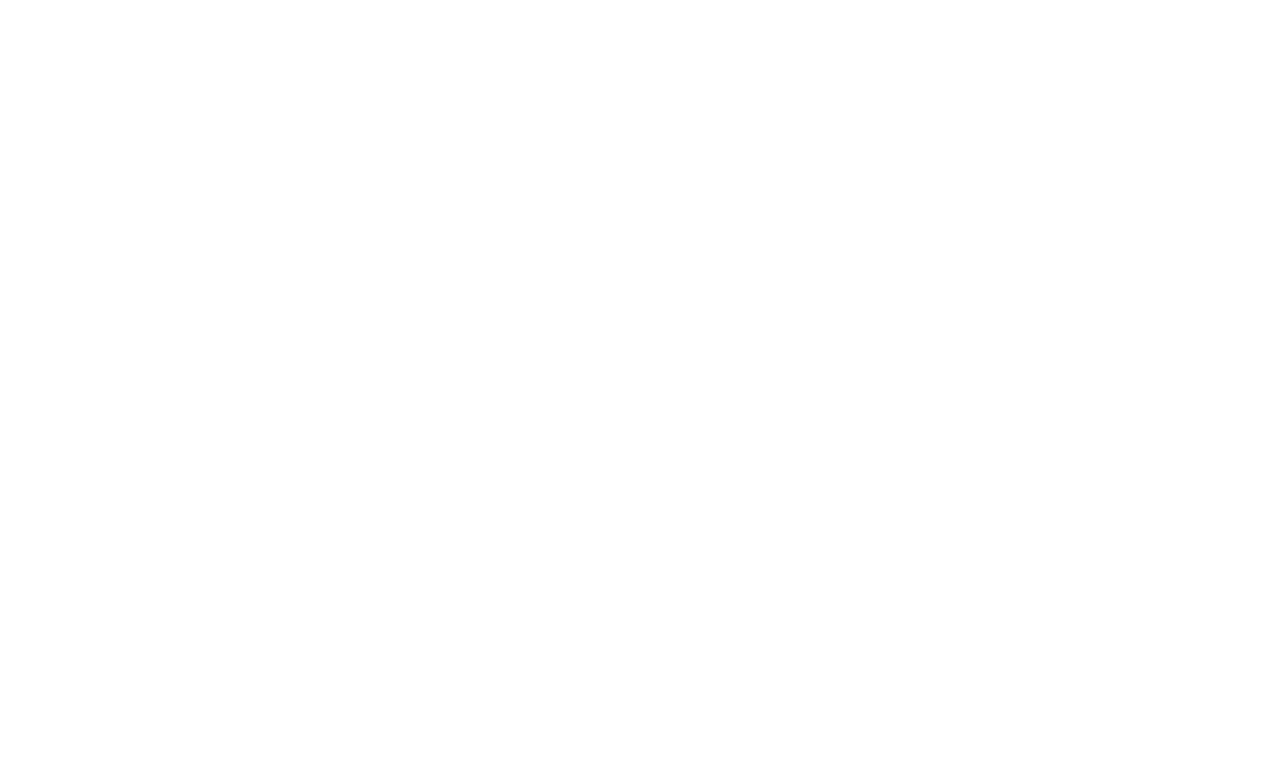
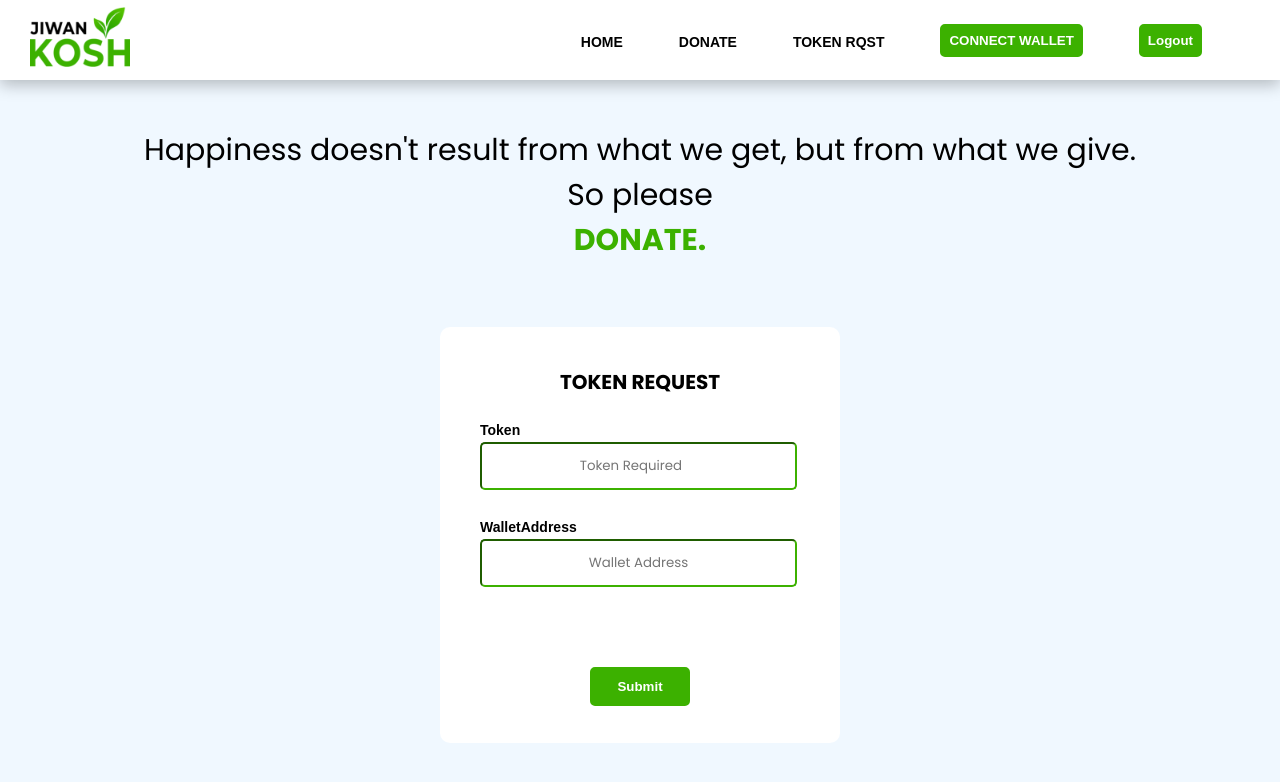
Before and after one commit to sandeshstha1222/JIWAN_KOSH_PROJECT, a React (Create React App) app in the folder frontend/: page /tokenrequest in a window 1280 px wide. Before the commit this address had no page. Shown: the top 782 px of the page. Built offline with nearby package versions, Linux system fonts and the light colour scheme.

Commit message:
Donor Token Request Created

```diff
--- a/frontend/src/App.js
+++ b/frontend/src/App.js
@@ -5,7 +5,8 @@
 import { Route, Routes, BrowserRouter as Router } from "react-router-dom";
 import Homepage from "./components/homepage/homepage";
 import Footer from "./components/footer/footer";
-import Dashboard from "./components/dashboard";
+import Dashboard from "./Dashboard/Dashboard";
+import RequestToken from "./Dashboard/Donor/RequestToken/RequestToken";
 
 function App() {
   return (
@@ -20,6 +21,7 @@
             <Route path="/navbar" element={<Navbar />} />
             <Route path="/footer" element={<Footer />} />
             <Route path="/dashboard" element={<Dashboard />} />
+            <Route path="/tokenrequest" element={<RequestToken />} />
           </Routes>
         </Router>
       </div>
--- /dev/null
+++ b/frontend/src/Dashboard/Dashboard.js
@@ -0,0 +1,12 @@
+import React from "react";
+import Donor from "./Donor/Donor";
+
+const Dashboard = () => {
+  return (
+    <div>
+      <Donor />
+    </div>
+  );
+};
+
+export default Dashboard;
--- /dev/null
+++ b/frontend/src/Dashboard/Donor/Donor.js
@@ -0,0 +1,12 @@
+import React from "react";
+import DonorNavbar from "./DonorNavbar/DonorNavbar";
+
+const Donor = () => {
+  return (
+    <div>
+      <DonorNavbar />
+    </div>
+  );
+};
+
+export default Donor;
--- /dev/null
+++ b/frontend/src/Dashboard/Donor/DonorNavbar/DonorNavbar.css
@@ -0,0 +1,91 @@
+@import url("https://fonts.googleapis.com/css?family=Poppins:400,500,600,700&display=swap");
+
+.Donor-Navbar-body {
+  position: fixed;
+  top: 0;
+  left: 0;
+  width: 100%;
+}
+.donor-navbar-logo {
+  width: 100px;
+  height: 60px;
+}
+.DonorNavbarItems {
+  display: flex;
+  justify-content: space-between;
+  align-items: center;
+  padding: 0 30px;
+  box-shadow: 0 5px 15px 0 rgba(0, 0, 0, 0.25);
+  width: 100%;
+  height: 80px;
+  background-color: white;
+}
+.donor-nav-menu {
+  text-align: right;
+}
+.donor-nav-menu ul li {
+  float: left;
+  list-style: none;
+  font-family: "Montserrat", sans-serif;
+  display: grid;
+  grid-template-columns: repeat(5, auto);
+  grid-gap: 10px;
+  cursor: pointer;
+  padding: 8px;
+}
+
+.donor-nav-menu ul li a {
+  text-decoration: none;
+  font-family: "Montserrat", sans-serif;
+  color: black;
+  font-weight: bold;
+  font-size: 14px;
+  transition: 0.3s ease-in-out;
+  margin-top: 10px;
+}
+.donor-nav-menu ul li a:hover {
+  color: #3cb100;
+}
+.donor-nav-menu ul li a:after {
+  content: "";
+  width: 0%;
+  height: 2px;
+  background: #3cb100;
+  display: block;
+  margin: auto;
+  transition: 0.3s;
+}
+.donor-nav-menu ul li a:hover::after {
+  width: 100%;
+}
+
+.donor-logout-button {
+  color: #fff;
+  background: #3cb100;
+  border: 2px solid #3cb100;
+  padding: 7px 7px;
+  cursor: pointer;
+  border-radius: 5px;
+  font-family: "Montserrat", sans-serif;
+  font-weight: bold;
+}
+.donor-logout-button:hover {
+  background: #fff;
+  transition: 0.5s;
+  color: #3cb100;
+}
+.donor-connectwallet-button {
+  color: #fff;
+  background: #3cb100;
+  border: 2px solid #3cb100;
+  padding: 7px 7px;
+  cursor: pointer;
+  border-radius: 5px;
+  font-family: "Montserrat", sans-serif;
+  font-weight: bold;
+}
+.donor-connectwallet-button:hover {
+  background: #fff;
+  transition: 0.5s;
+  color: #3cb100;
+}
--- /dev/null
+++ b/frontend/src/Dashboard/Donor/DonorNavbar/DonorNavbar.js
@@ -0,0 +1,51 @@
+import "./DonorNavbar.css";
+import React from "react";
+import logo from "./../../../images/logoblack.png";
+import { Link } from "react-router-dom";
+
+const Navbar = () => {
+  return (
+    <div className="Donor-Navbar-body">
+      <nav className="DonorNavbarItems">
+        <div>
+          <img className="donor-navbar-logo" src={logo} alt="JiwanKosh" />
+        </div>
+        <div className="donor-nav-menu">
+          <ul>
+            <Link to="/projects">
+              <li>
+                <a>HOME</a>
+              </li>
+            </Link>
+            <Link to="#">
+              <li>
+                <a>DONATE</a>
+              </li>
+            </Link>
+            <Link to="/tokenrequest">
+              <li>
+                <a>TOKEN RQST</a>
+              </li>
+            </Link>
+
+            <Link className="btn" to="#">
+              <li>
+                <button className="donor-connectwallet-button">
+                  CONNECT WALLET
+                </button>
+              </li>
+            </Link>
+
+            <Link className="btn" to="/">
+              <li>
+                <button className="donor-logout-button">Logout</button>
+              </li>
+            </Link>
+          </ul>
+        </div>
+      </nav>
+    </div>
+  );
+};
+
+export default Navbar;
--- /dev/null
+++ b/frontend/src/Dashboard/Donor/RequestToken/RequestToken.css
@@ -0,0 +1,63 @@
+@import url("https://fonts.googleapis.com/css2?family=Open+Sans&family=Roboto+Condensed&display=swap");
+.token {
+  width: 100%;
+  height: 100vh;
+  background-color: aliceblue;
+}
+.token-body {
+  display: flex;
+  align-items: center;
+  justify-content: space-between;
+  flex-direction: column;
+}
+.token-head {
+  margin-top: 8em;
+}
+.token-head h1 {
+  font-family: "Roboto Condensed", sans-serif;
+}
+.token-form {
+  margin-top: 4em;
+  width: 25em;
+  height: 26em;
+  display: flex;
+  flex-direction: column;
+  background-color: white;
+  border-radius: 10px;
+}
+.token-form p {
+  margin-top: 2em;
+  color: black;
+  font-weight: bold;
+  font-size: 20px;
+  text-align: center;
+}
+.token-form input {
+  padding: 12px;
+  width: 88%;
+  border-radius: 5px;
+  border-color: #3cb100;
+  text-align: center;
+}
+
+.token-form .input label {
+  font-size: 14px;
+  font-family: "Montserrat", sans-serif;
+  font-weight: bold;
+}
+.token-form .submit {
+  color: #fff;
+  background: #3cb100;
+  width: 25%;
+  border: 2px solid #3cb100;
+  padding: 10px;
+  cursor: pointer;
+  border-radius: 5px;
+  font-family: "Montserrat", sans-serif;
+  font-weight: bold;
+}
+.token-form .submit:hover {
+  background: #fff;
+  transition: 0.5s;
+  color: #3cb100;
+}
--- /dev/null
+++ b/frontend/src/Dashboard/Donor/RequestToken/RequestToken.js
@@ -0,0 +1,85 @@
+import React, { useState } from "react";
+import "./RequestToken.css";
+import DonorNavar from "../DonorNavbar/DonorNavbar";
+
+const RequestToken = () => {
+  const [token, setToken] = useState({
+    tokenRequired: "",
+    walletAddress: "",
+  });
+
+  const handleInputs = (e) => {
+    console.log(token.tokenRequired, token.walletAddress);
+    const token = e.target.token;
+    const value = e.target.value;
+    setToken({ ...token, [token]: value });
+  };
+
+  return (
+    <div className="token">
+      <div className="token-body">
+        <DonorNavar />
+        <div className="token-head">
+          <div style={{ fontSize: "30px" }}>
+            <div>
+              Happiness doesn't result from what we get, but from what we give.
+            </div>
+            <div style={{ display: "flex", justifyContent: "center" }}>
+              So please
+            </div>
+            <div
+              style={{
+                display: "flex",
+                justifyContent: "center",
+                color: "#3cb100",
+                fontWeight: "bold",
+              }}
+            >
+              DONATE.
+            </div>
+          </div>
+        </div>
+        <div className="token-form">
+          <form>
+            <p>TOKEN REQUEST</p>
+            <div className="input">
+              <label>Token</label>
+              <div>
+                <input
+                  type="number"
+                  placeholder="Token Required"
+                  value={token.tokenRequired}
+                  onChange={handleInputs}
+                />
+              </div>
+              <div style={{ marginTop: "1.5em" }}>
+                <label style={{ marginTop: "5em" }}>WalletAddress</label>
+                <div>
+                  <input
+                    type=""
+                    placeholder="Wallet Address"
+                    value={token.walletAddress}
+                    onChange={handleInputs}
+                  />
+                </div>
+              </div>
+            </div>
+            <div
+              style={{
+                display: "flex",
+                justifyContent: "center",
+                marginTop: "5em",
+              }}
+            >
+              <button type="" placeholder="Wallet Address" className="submit">
+                Submit
+              </button>
+            </div>
+          </form>
+        </div>
+      </div>
+    </div>
+  );
+};
+
+export default RequestToken;
```
Also changed, not shown: frontend/src/Dashboard/Donor/Projects/Projects.js (added, +7 -0 lines), frontend/src/Dashboard/Donor/Projects/Projects.css (added).
